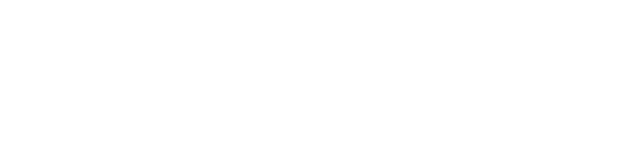
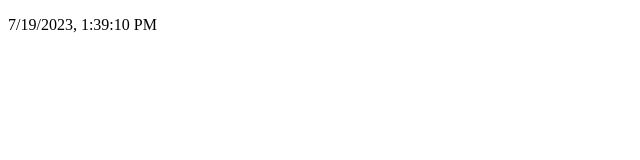
Before and after one commit to acciojob/clock-Jerico007, a website: page main.html in a window 1280 px wide. Shown: the whole page, without its empty margins (0-640 px from the left). Drawn offline with Linux system fonts and the light colour scheme.

Commit message:
created a submission

```diff
--- a/main.html
+++ b/main.html
@@ -8,6 +8,7 @@
 
 <body>
 	<!-- the entire body must be written by student -->
+	<p id = "timer" > </p>
     <script type="text/javascript" src="./script.js">
 </script>
 
--- a/script.js
+++ b/script.js
@@ -1 +1,10 @@
 //your JS code here. If required.
+setInterval(setDateTime,1000);
+
+
+function setDateTime() {
+const elem = document.getElementById("timer");
+const d= new Date();
+elem.innerHTML = d.toLocaleDateString() + ", " +  d.toLocaleTimeString();
+
+}
```
